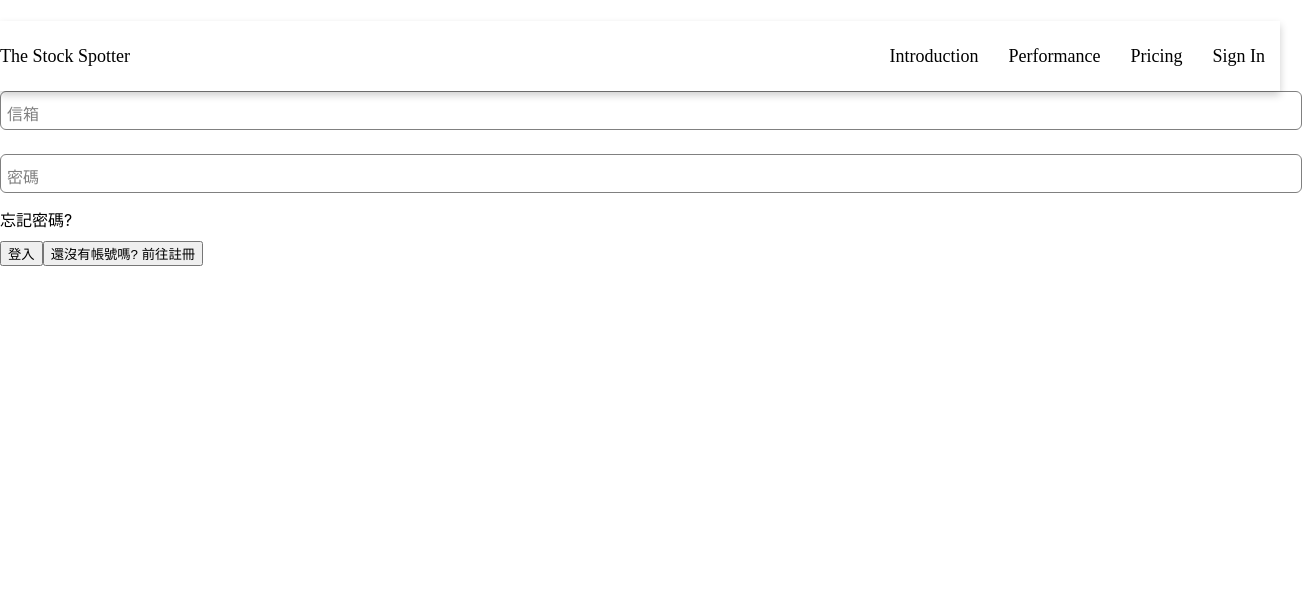
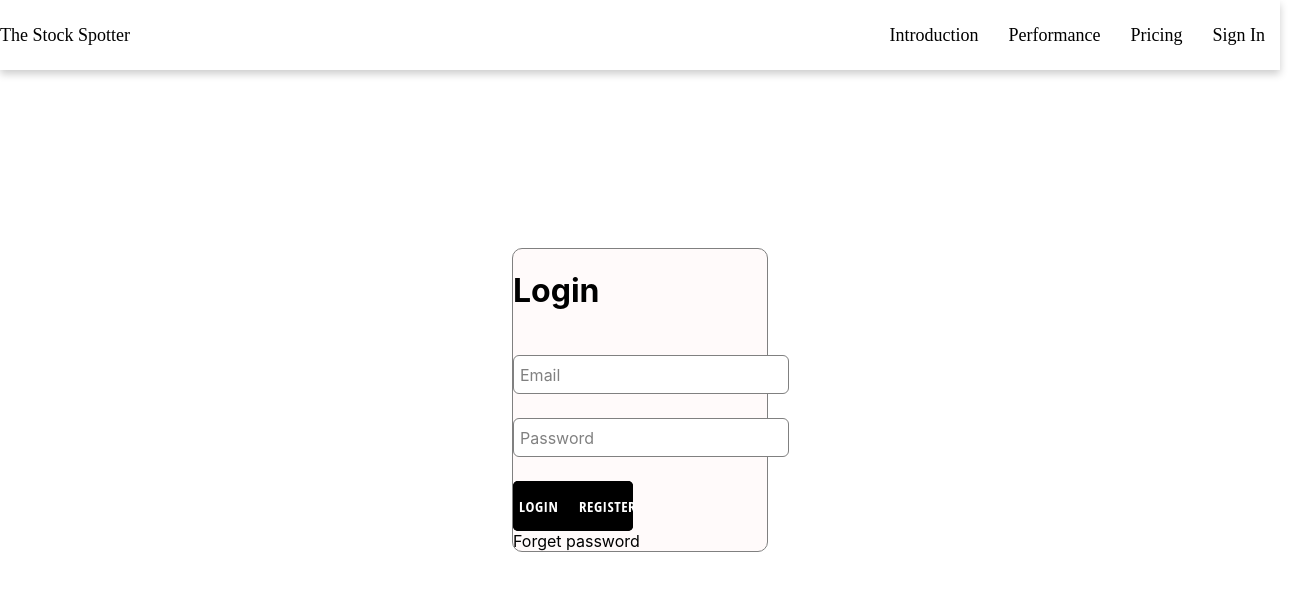
Before and after one commit to bray851011/stock-client, a React (Create React App) app: page /auth in a window 1280 px wide. Shown: the top 590 px of the page, 1302 px wide, since content can reach past the window. Built offline with nearby package versions, Linux system fonts and the light colour scheme.

Commit message:
Update Sign In Page

```diff
--- a/src/components/sign-in-form/sign-in-form.component.jsx
+++ b/src/components/sign-in-form/sign-in-form.component.jsx
@@ -7,6 +7,8 @@ import axios from "axios";
 import FormInput from "../form-input/form-input.component";
 import Button from "../button/button.component";
 import ActivationModal from "../modal/activationModal.component";
+
+import "./sign-in-form.styles.scss"
 
 const defaultFormFields = {
     email: '',
@@ -28,62 +30,19 @@ const SignInForm = (props) => {
 
     // 登入
     const handleSubmit = async (event) => {
-        event.preventDefault();
-
-        try {
-            // HTTP Post Request
-            const response = await axios.post('http://localhost:3000/users/login', {
-                email: email,
-                password: password
-            }, {
-                headers: {'Content-Type': 'application/json'},
-                withCredentials: true,
-            });
-        if (response.data.success) {
-            if (response.data.user_info.verified){
-                // Update current user
-                setCurrentUser(response.data.user_info);
-                console.log(response.data.user_info);
-
-                // Navigate to profile page if login successfully
-                navigate(`/profile/${response.data.user_info.user_id}`);
-
-                console.log("Successed");
-            } else {
-                setShowModal(true);
-            }
-
-        } else {
-            // Handle login error
-            alert(`${response.data.message}`);
-            // console.log('Login failed:', response.data.message);
-        }
-        } catch (error) {
-            console.error('There was an error logging in:', error);
-        }
     };
 
     // 重寄 帳號開通 email 連結
     const handleResend = async (event) => {
-        event.preventDefault();
-
-        const response = await axios.post('http://localhost:3000/users/resend', {
-            email: formFields.email,
-        }, {
-            headers: {
-                'Content-Type': 'application/json'
-            }
-        });
-        alert(response.data.message);
-        console.log(response)
     };
 
     return (
-        <div class="w-96 py-4">
-            <h1 class="flex justify-center pb-4 text-3xl font-bold">登入</h1>
+        <div className="login">
+            <div className="form-container">
+                <h1>Login</h1>
                 <form onSubmit={ handleSubmit }>
                     <FormInput
-                    label="信箱"
+                        label="Email"
                         type="email"
                         required
                         onChange={handleChange}
@@ -92,28 +51,38 @@ const SignInForm = (props) => {
                     />
 
                     <FormInput
-                    label="密碼"
+                        label="Password"
                         required
                         type="password"
                         onChange={handleChange}
                         name="password"
                         value={password}
                     />
-                <div className="text-sm">
-                    <Link to="../forget-password" className="text-black hover:font-semibold font-medium forget-pwd">
-                        忘記密碼?
+
+
+
+                    <div className="button-container">
+                        <Button >
+                            Login
+                        </Button>
+                        <Button onClick={() => props.onFormSwitch('register')}>
+                            Register
+                        </Button>
+                    </div>
+
+                    <div>
+                        <Link to="../forget-password">
+                            Forget password
                         </Link>
                     </div>
-
-                <Button buttonType="inverted" type="submit" class="text-white w-full bg-black rounded-md p-3 my-3 hover:outline hover:outline-offset-1 hover:outline-black hover:bg-white hover:text-black">登入</Button>
-                <Button className="text-sm" onClick={() => props.onFormSwitch('register')}>
-                    還沒有帳號嗎? 前往註冊
-                </Button>
                 </form>
 
                 {showModal && (
                     <ActivationModal close={() => setShowModal(false)} send={handleResend}/>
                 )}
+
+            </div>
+
         </div>
     )
 }
--- /dev/null
+++ b/src/components/sign-in-form/sign-in-form.styles.scss
@@ -0,0 +1,24 @@
+.login {
+    // background-color: gray;
+    height: 100vh;
+    width: 100vw;
+    display: flex;  // Establishes a flex container
+    justify-content: center;  // Centers the child horizontally
+    align-items: center;  // Centers the child vertically
+    .form-container {
+        display: flex;
+        flex-direction: column;
+        justify-content: space-between;
+        align-items:  flex-start;
+        border: 1px solid gray; /* 2px thick, solid, black border */
+        border-radius: 10px;
+        background-color: #fffafa;
+
+        .button-container {
+            width: 100%;
+            display: flex;
+            justify-content: space-between;
+            align-items:  center;
+        }
+    }
+}
```
Lines whose indentation alone changed are shown as unchanged.
